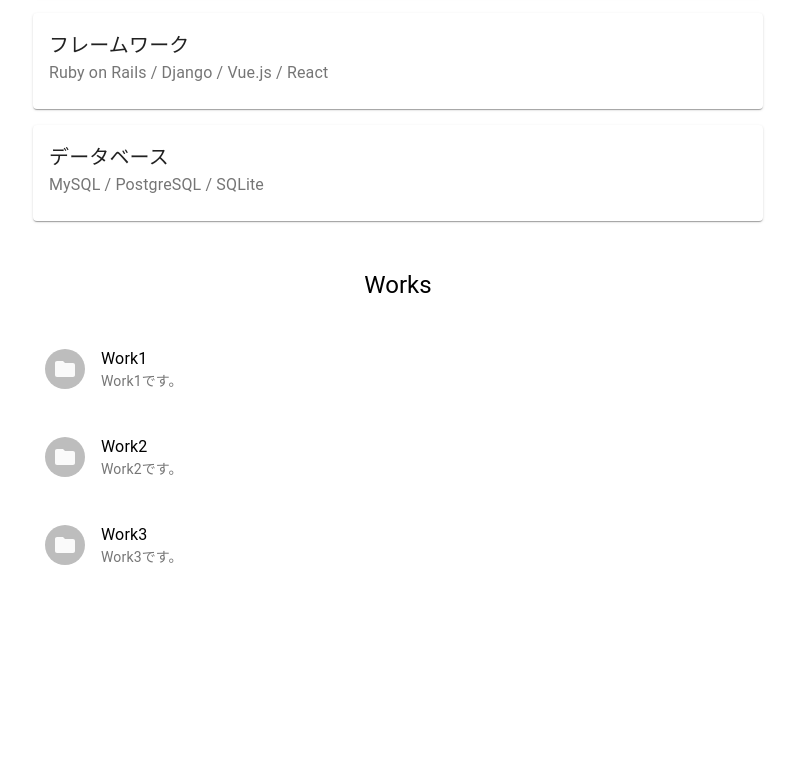
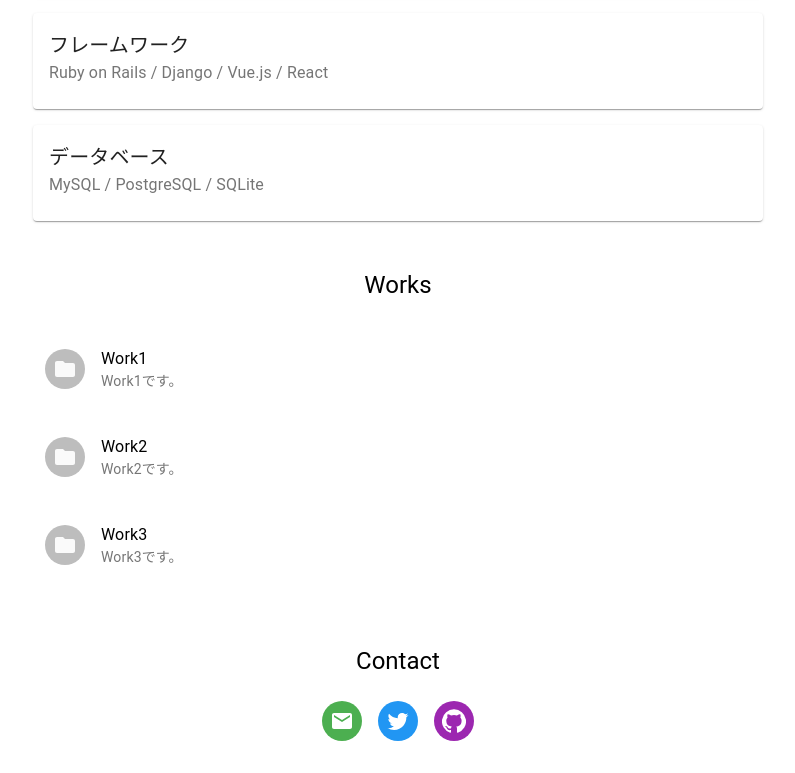
Before and after one commit to mkdk09/react-portfolio, a React (Create React App) app: page / in a window 1280 px wide. Shown: the part 779-1552 px from the top of the page, without its empty margins (242-1037 px from the left). Before the commit the page ends 1400 px from the top, so only its background shows below. Built offline with nearby package versions, Linux system fonts and the light colour scheme.

Commit message:
連絡先（Contact）を作成

```diff
--- a/src/App.tsx
+++ b/src/App.tsx
@@ -4,6 +4,7 @@ import MyAvatar from './components/MyAvatar'
 import About from './components/About'
 import Skills from './components/Skills'
 import Works from './components/Works'
+import Contact from './components/Contact'
 
 const App: React.FC = () => {
   return (
@@ -13,6 +14,7 @@ const App: React.FC = () => {
       <About />
       <Skills />
       <Works />
+      <Contact />
     </>
   );
 }
--- /dev/null
+++ b/src/components/Contact.tsx
@@ -0,0 +1,68 @@
+import React from 'react'
+import Box from '@material-ui/core/Box'
+import Typography from '@material-ui/core/Typography'
+import { makeStyles } from '@material-ui/core/styles'
+
+import Link from '@material-ui/core/Link'
+import MailIcon from '@material-ui/icons/Mail'
+import TwitterIcon from '@material-ui/icons/Twitter'
+import GitHubIcon from '@material-ui/icons/GitHub'
+import Avatar from '@material-ui/core/Avatar'
+import { green, blue, purple } from '@material-ui/core/colors'
+
+const useStyles = makeStyles((theme) => ({
+  root: {
+    display: 'flex',
+    '& > *': {
+      margin: theme.spacing(1),
+    },
+  },
+  green: {
+    color: '#fff',
+    backgroundColor: green[500],
+  },
+  blue: {
+    color: theme.palette.getContrastText(blue[500]),
+    backgroundColor: blue[500],
+  },
+  purple: {
+    color: theme.palette.getContrastText(purple[500]),
+    backgroundColor: purple[500],
+  },
+}));
+
+const Contact: React.FC = () => {
+  const classes = useStyles();
+
+  return (
+    <>
+      <Box p={2}>
+        <Box display='flex' justifyContent='center' p={1}>
+          <Typography variant='h5'>
+            Contact
+          </Typography>
+        </Box>
+        <Box className={classes.root} display='flex' justifyContent='center' p={1}>
+          <Link href='#' color='inherit'>
+            <Avatar className={classes.green}>
+              {/* // 何のアイコンを使うかは各自お好みで（今回はメール、Twitter、GitHub） */}
+              <MailIcon />
+            </Avatar>
+          </Link>
+          <Link href='#' color='inherit'>
+            <Avatar className={classes.blue}>
+              <TwitterIcon />
+            </Avatar>
+          </Link>
+          <Link href='#' color='inherit'>
+            <Avatar className={classes.purple}>
+              <GitHubIcon />
+            </Avatar>
+          </Link>
+        </Box>
+      </Box>
+    </>
+  );
+}
+
+export default Contact;
```
